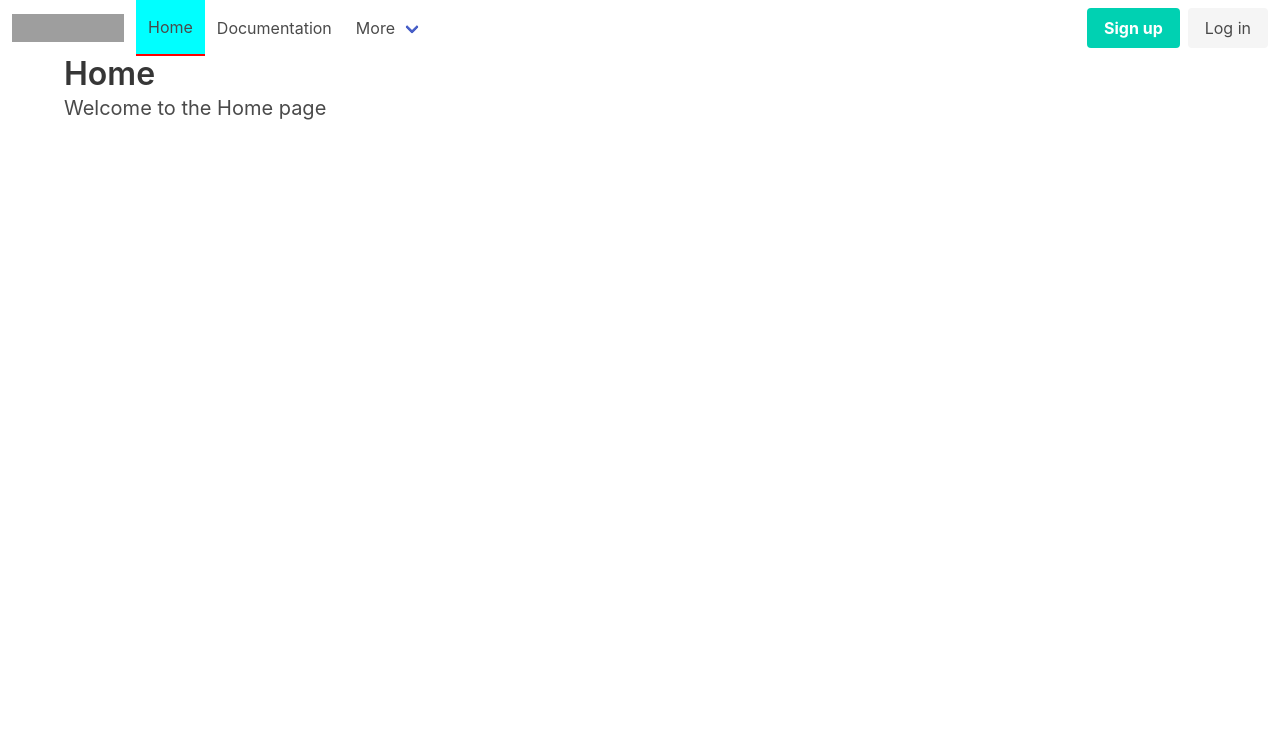
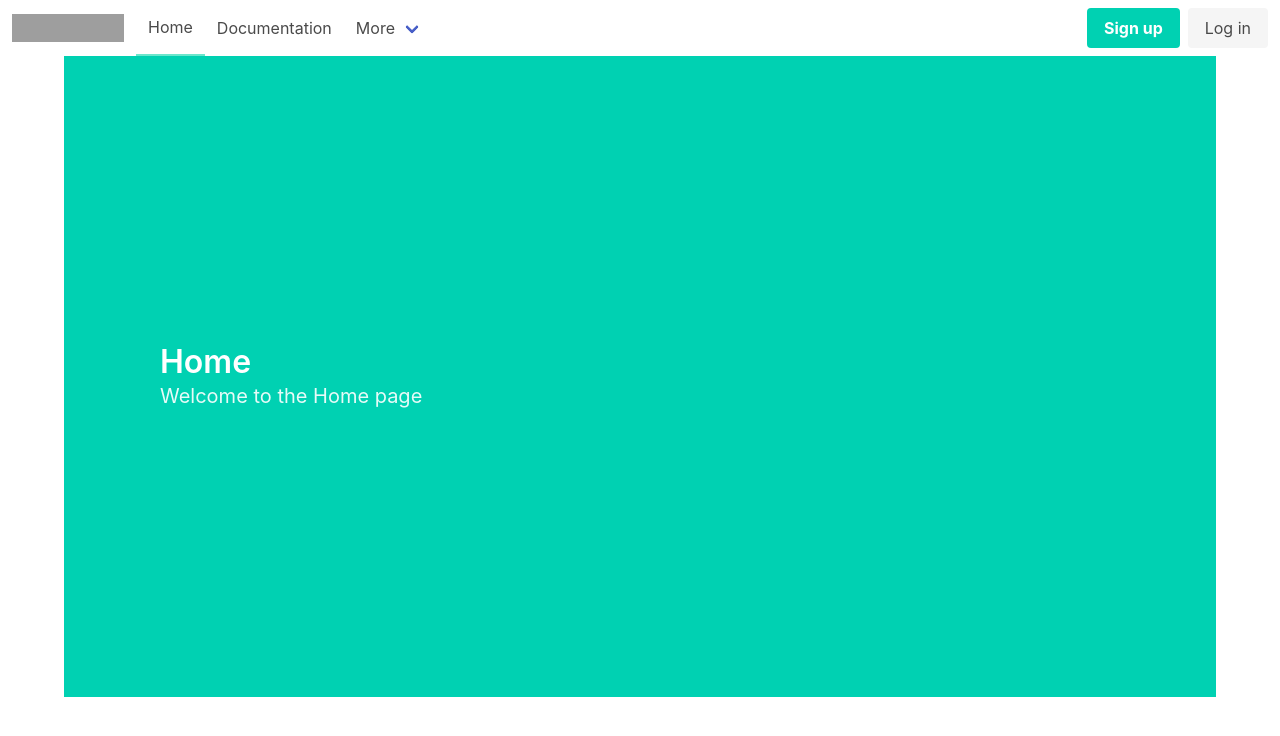
Before and after one commit to Youssup/WebServerProgramming, a Vue app in the folder client/: page / in a window 1280 px wide. Shown: the top 736 px of the page. Built offline with nearby package versions, Linux system fonts and the light colour scheme; grey boxes are pictures that could not be loaded.

Commit message:
Implemented bulma navbar interactivity

```diff
--- a/client/src/components/NavBar.vue
+++ b/client/src/components/NavBar.vue
@@ -1,18 +1,28 @@
+<script setup lang="ts">
+import { RouterLink } from 'vue-router';
+import { ref } from 'vue';
+let isActive = ref(false);
+
+function toggleMenu() {
+  isActive.value = !isActive.value;
+  console.log({isActive: isActive.value});
+}
+</script>
+
 <template>
   <nav class="navbar" role="navigation" aria-label="main navigation">
     <div class="navbar-brand">
       <a class="navbar-item" href="https://bulma.io">
         <img src="https://bulma.io/images/bulma-logo.png" width="112" height="28">
       </a>
-
-      <a role="button" class="navbar-burger" aria-label="menu" aria-expanded="false" data-target="navbarBasicExample">
+      <a role="button" @click="toggleMenu" :class="{'is-active': isActive}" class="navbar-burger" aria-label="menu" aria-expanded="false" data-target="navbarBasicExample">
         <span aria-hidden="true"></span>
         <span aria-hidden="true"></span>
         <span aria-hidden="true"></span>
       </a>
     </div>
 
-    <div id="navbarBasicExample" class="navbar-menu">
+    <div id="navbarBasicExample" class="navbar-menu" :class="{'is-active': isActive}">
       <div class="navbar-start">
         <RouterLink to="/" class="navbar-item">
           Home
@@ -62,11 +72,7 @@
 </template>
 
 <style scoped>
-  .router-link-exact-active {
-    border-bottom: 2px solid red;
-  }
-
-  .router-link-exact-active {
-    background-color: aqua;
+  .router-link-active {
+    border-bottom: 2px solid rgb(107, 230, 204);
   }
 </style>
--- a/client/src/pages/HomeView.vue
+++ b/client/src/pages/HomeView.vue
@@ -3,8 +3,8 @@
 </script>
 
 <template>
-  <main class="hero is primary is large">
-    <div class="herobody">
+  <main class="hero is-primary is-large">
+    <div class="hero-body">
       <div class="container">
         <h1 class="title">Home</h1>
         <h2 class="subtitle">Welcome to the Home page</h2>
```
